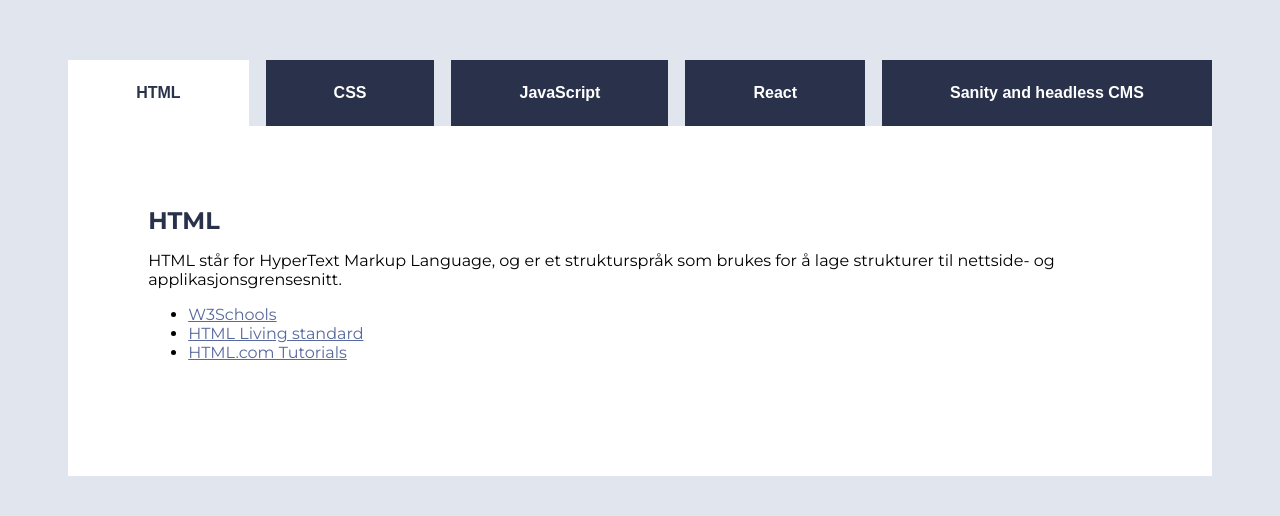
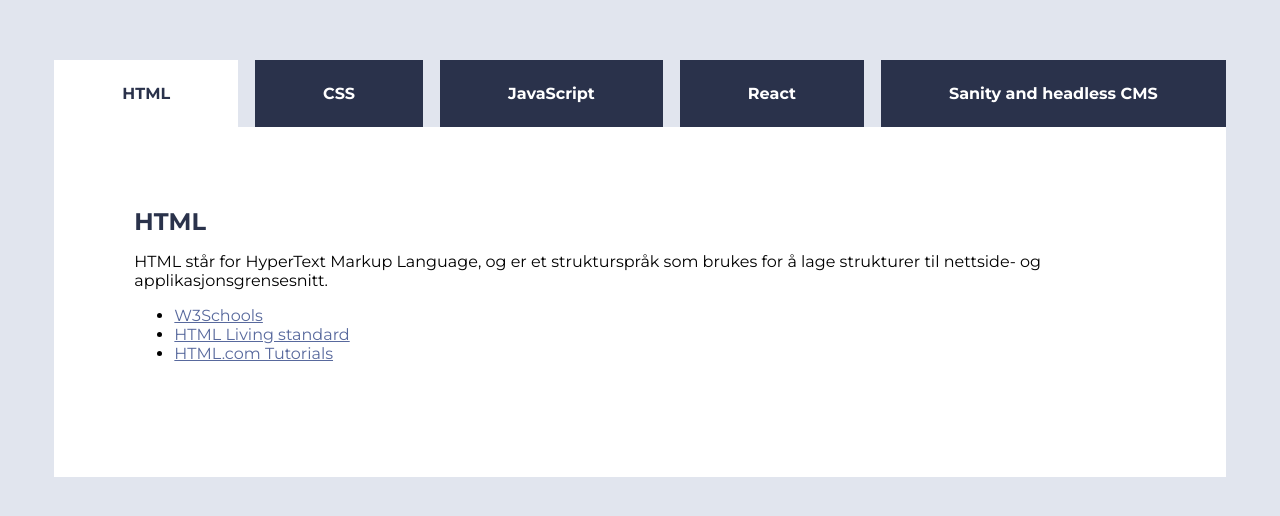
Before and after one commit to Vilped1/UIN23ak3_resourceapp_group13, a React (Vite) app in the folder arbeidskrav_3/: page /html in a window 1280 px wide. Shown: the part 132-648 px from the top of the page. Built offline with nearby package versions, Linux system fonts and the light colour scheme.

Commit message:
Update Routing

```diff
--- a/arbeidskrav_3/src/App.jsx
+++ b/arbeidskrav_3/src/App.jsx
@@ -6,17 +6,17 @@ import Content from "./components/Content"
 
 function App() {
   const [category, setCategory] = useState(
-    localStorage.getItem("category") || "HTML"
+    sessionStorage.getItem("category") || "HTML"
   )
 
   const location = useLocation()
 
   useEffect(() => {
     if (location.pathname === "/") {
-      localStorage.setItem("category", "HTML")
+      sessionStorage.setItem("category", "HTML")
       setCategory("HTML")
     }
-    localStorage.setItem("category", category)
+    sessionStorage.setItem("category", category)
   }, [category, location])
 
   return (
--- a/arbeidskrav_3/src/styles/Nav.scss
+++ b/arbeidskrav_3/src/styles/Nav.scss
@@ -14,15 +14,13 @@
     flex-wrap: wrap;
 
     gap: 17px; //!!
-}
 
     .menubutton {
         display: inline-block;
         text-decoration: none;
         color: $white;
         margin: 0;
-    font-family: Arial, Helvetica, sans-serif; //!!
-    font-weight: 900;
+        font-weight: 700;
         background-color: $darkblue;
         padding: 1.5rem 4.25rem;
         cursor: pointer;
@@ -33,3 +31,4 @@
             color: $darkblue;
         }
     }
+}
```
Lines whose indentation alone changed are shown as unchanged.
